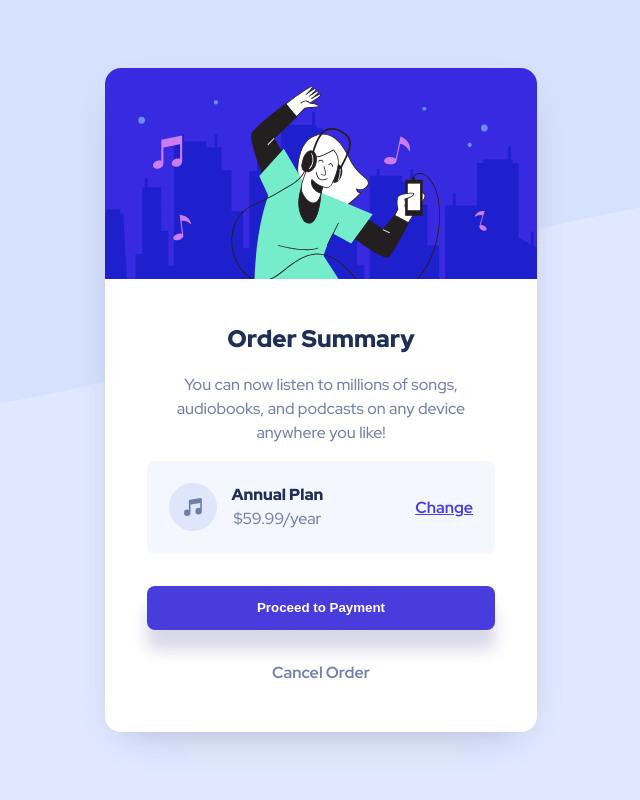
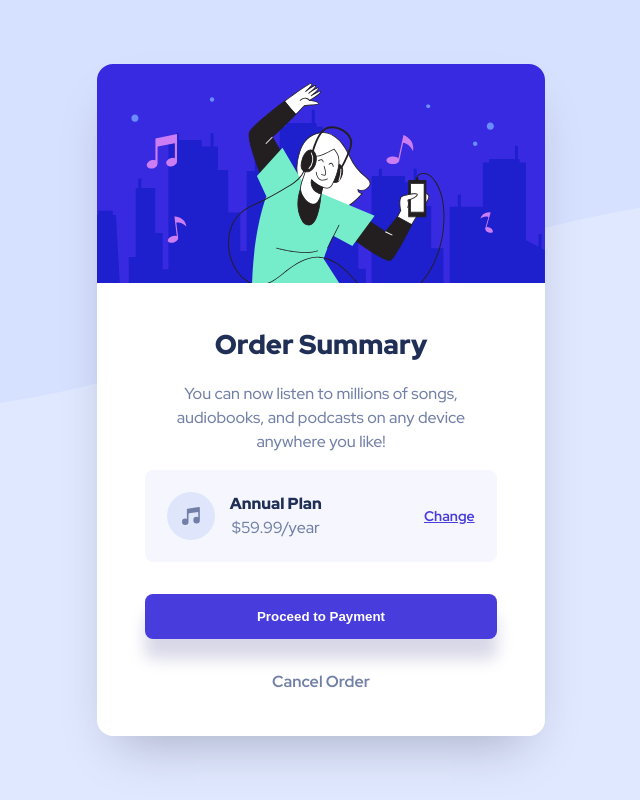
Before and after one commit to pepega212/order-summary-component, a plain HTML site: page index.html in a window 1280 px wide. Shown: the whole page, without its empty margins (319-959 px from the left). Drawn offline with Linux system fonts and the light colour scheme.

Commit message:
styling rev

```diff
--- a/index.html
+++ b/index.html
@@ -16,7 +16,7 @@
     <img src="images/illustration-hero.svg" alt="hero">
 
     <div class="info">
-      <h3>Order Summary</h3>
+      <h1>Order Summary</h1>
 
       <p>You can now listen to millions of songs, audiobooks, and podcasts on any
         device anywhere you like!</p>
--- a/style.css
+++ b/style.css
@@ -45,12 +45,12 @@ body {
     top: 50%;
     left: 50%;
     transform: translate(-50%, -50%);
-    width: 27rem;
-    height: 41.5rem;
+    width: 28rem;
+    height: 42rem;
     background-color: white;
     border-radius: 1rem;
     text-align: center;
-    box-shadow: 0px 14px 40px -20px rgba(0, 8, 26, 0.295);
+    box-shadow: 0px 25px 50px -20px rgba(0, 8, 26, 0.267);
 }
 
 img[alt="hero"] {
@@ -59,17 +59,13 @@ img[alt="hero"] {
 }
 
 .info {
-    padding: 1rem 2.6rem 0 2.6rem;
+    padding: 1rem 3rem 0 3rem;
 }
 
-img[alt=bg-mobile] {
-    display: none;
-}
-
-h3 {
+h1 {
     color: hsl(223, 47%, 23%);
     font-weight: 900;
-    font-size: 1.5rem;
+    font-size: 1.7rem;
     margin: 1.4rem 0 1.2rem 0;
 }
 
@@ -85,7 +81,7 @@ p {
 
 .plan {
     display: flex;
-    background-color: hsl(225, 100%, 98%);
+    background-color: hsl(228, 80%, 98%);
     padding: 1.4rem;
     border-radius: 0.5rem;
     margin: 1rem 0;
@@ -109,6 +105,7 @@ p {
 
 .plan a {
     font-weight: 700;
+    font-size: 0.875rem;
     align-items: center;
     justify-content: right;
     color: hsl(245, 70%, 55%);
```
